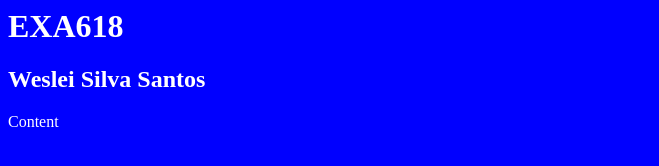
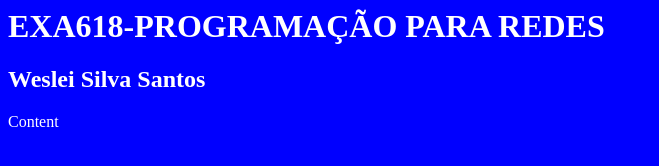
Before and after one commit to WesleiSantos13/EXA618, a plain HTML site: page atividade1/index.html in a window 1280 px wide. Shown: the whole page, without its empty margins (0-659 px from the left). Drawn offline with Linux system fonts and the light colour scheme.

Commit message:
Update index.html

```diff
--- a/atividade1/index.html
+++ b/atividade1/index.html
@@ -1,7 +1,7 @@
 <html>
     <head bgcolor="blue">
      <title>Atividade1</title>
-     <h1>EXA618<h1/>
+     <h1>EXA618-PROGRAMAÇÃO PARA REDES<h1/>
      <h2>Weslei Silva Santos</h2>
     </head>
 
```
